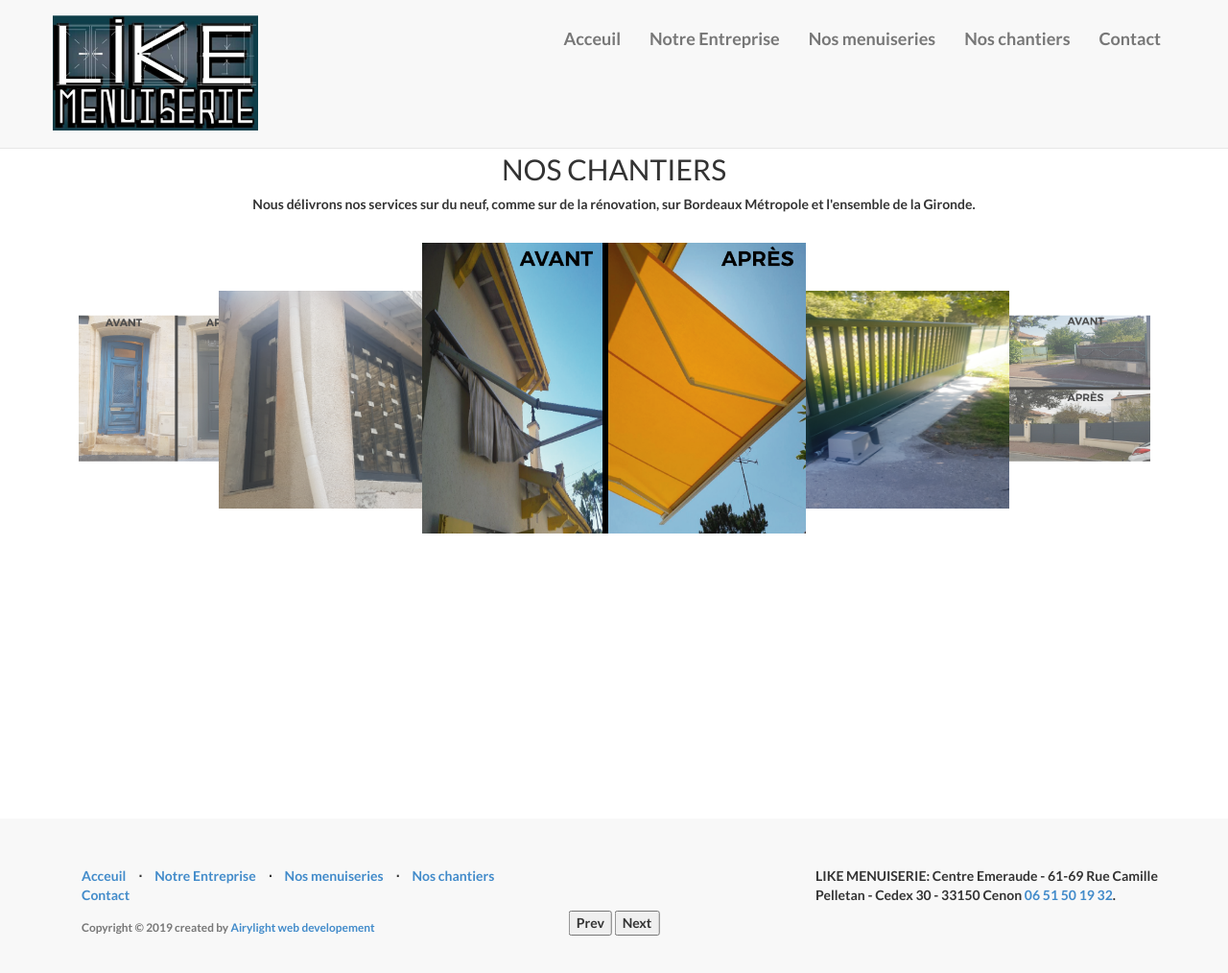
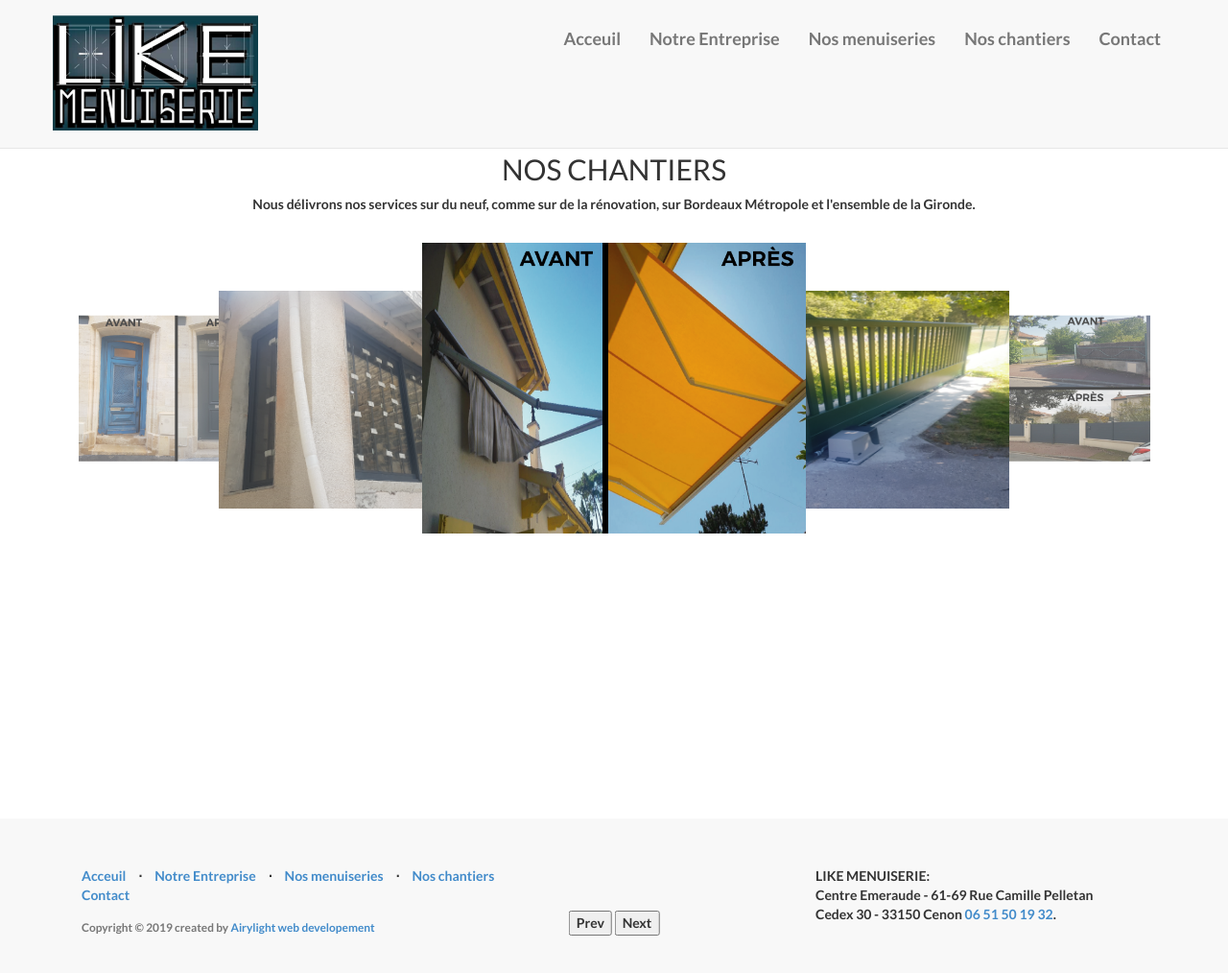
Before and after one commit to IsmaelSANE/likemenuiserie-beta, a Jekyll site: the page built from chantiers/index.html, in a window 1280 px wide and 1025 px high. Shown: the top 1014 px of the window at 96% size. Built offline with Jekyll 4.4.1, drawn with Linux system fonts in a browser that asks for light colours.

Commit message:
Clean up the footer layout

```diff
--- a/_config.yml
+++ b/_config.yml
@@ -12,7 +12,7 @@ description: > # "Write an awesome description for your new site here.
   en PVC, bois, ou alu. Nous délivrons nos services sur du neuf, comme sur de la
   rénovation, sur Bordeaux Métropole et l'ensemble du département de la Gironde.
 copyright: 'Copyright &copy; 2019 Like Menuiserie. All Rights Reserved.'
-credits: 'LIKE MENUISERIE: Centre Emeraude - 61-69 Rue Camille Pelletan - Cedex 30 - 33150 Cenon <a href="/contact">06 51 50 19 32</a>.'
+credits: 'LIKE MENUISERIE:<br> Centre Emeraude - 61-69 Rue Camille Pelletan<br> Cedex 30 - 33150 Cenon <a href="/contact">06 51 50 19 32</a>.'
 # baseurl: "/likemenuiserie-beta"
 # url: http://IsmaelSANE.github.io
 # ----------------------- #
```
